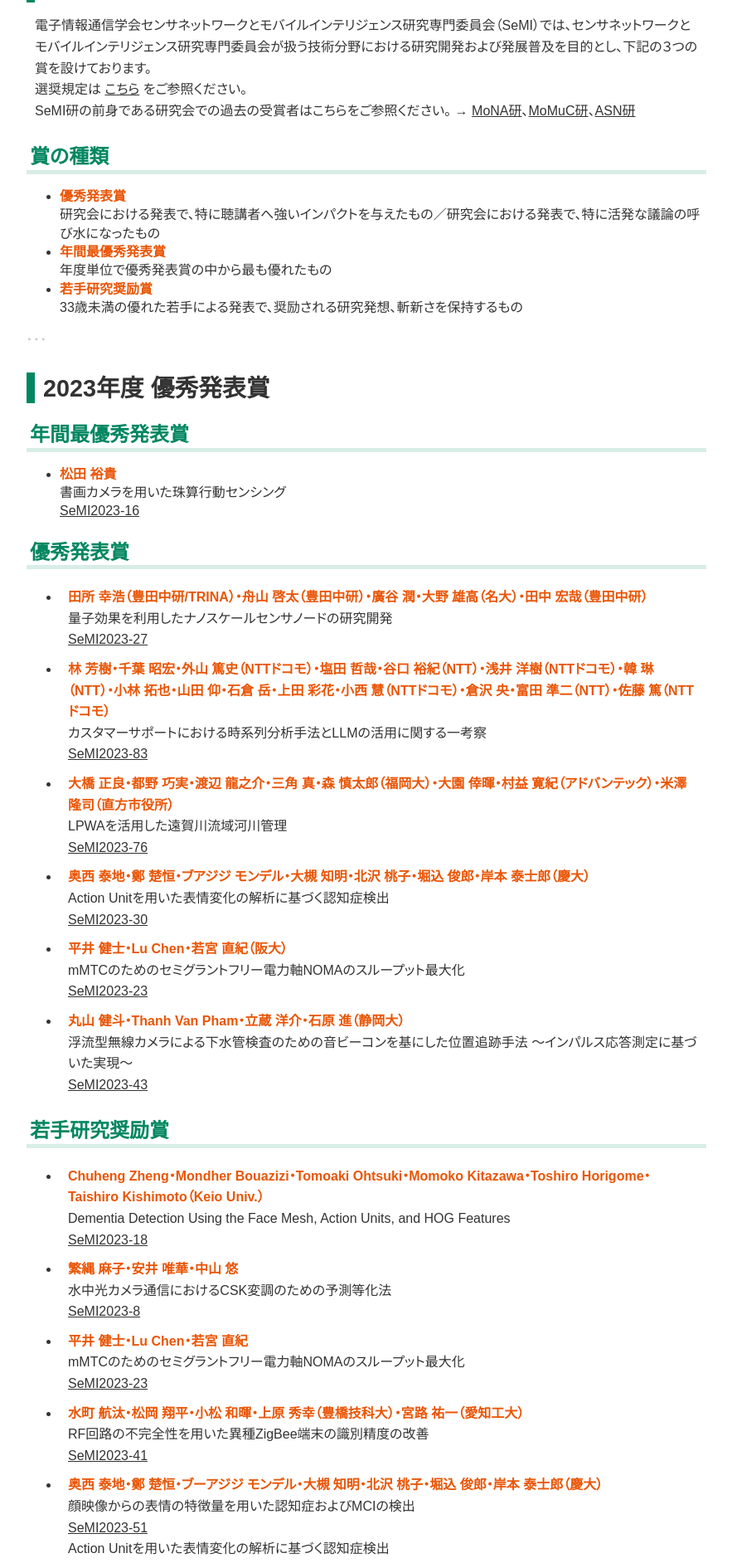
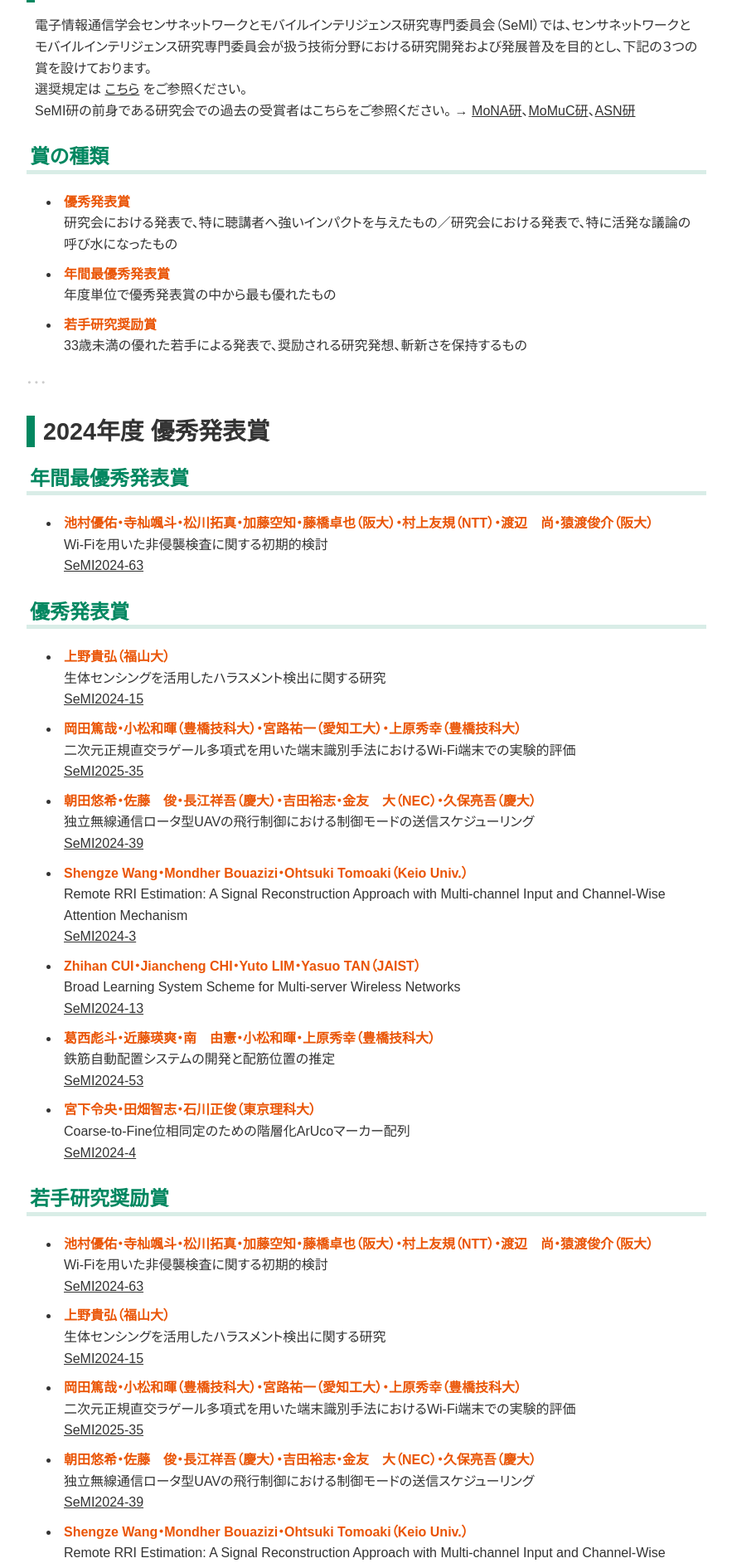
Before and after one commit to IEICE-SeMI/ieice-semi.github.io, a Jekyll site: the page built from docs/award.md, in a window 1280 px wide. Shown: the part 392-2276 px from the top of the page at 83% size, without its empty margins (198-1081 px from the left). Built offline with Jekyll 4.4.1, drawn with Linux system fonts in a browser that asks for light colours; some of the changed text lies outside the part shown.

Commit message:
update 20260224

```diff
--- a/docs/assets/css/styles.css
+++ b/docs/assets/css/styles.css
@@ -133,6 +133,15 @@ main.main-content div.content h4 {
 main.main-content div.content p {
   padding: 5px 10px;
   line-height: 1.6rem;
+}
+
+main.main-content div.content ul li {
+  padding: 5px;
+  line-height: 1.6rem;
+}
+
+main.main-content div.content ul li p {
+  padding: 0;
 }
 
 main.main-content div.content del {
--- a/docs/award.md
+++ b/docs/award.md
@@ -21,10 +21,80 @@ SeMI研の前身である研究会での過去の受賞者はこちらをご参
 
 -------
 
+# 2024年度 優秀発表賞
+
+## 年間最優秀発表賞
+
+- **池村優佑・寺杣颯斗・松川拓真・加藤空知・藤橋卓也（阪大）・村上友規（NTT）・渡辺　尚・猿渡俊介（阪大）**
+  Wi-Fiを用いた非侵襲検査に関する初期的検討
+  [SeMI2024-63](https://ken.ieice.org/ken/paper/20250123Fc73/)
+
+## 優秀発表賞
+
+- **上野貴弘（福山大）**
+  生体センシングを活用したハラスメント検出に関する研究
+  [SeMI2024-15](https://ken.ieice.org/ken/paper/20240717gcEJ/)
+
+- **岡田篤哉・小松和暉（豊橋技科大）・宮路祐一（愛知工大）・上原秀幸（豊橋技科大）**
+  二次元正規直交ラゲール多項式を用いた端末識別手法におけるWi-Fi端末での実験的評価
+  [SeMI2025-35](https://ken.ieice.org/ken/paper/20250731gclu/)
+
+- **朝田悠希・佐藤　俊・長江祥吾（慶大）・吉田裕志・金友　大（NEC）・久保亮吾（慶大）**
+  独立無線通信ロータ型UAVの飛行制御における制御モードの送信スケジューリング
+  [SeMI2024-39](https://ken.ieice.org/ken/paper/202411280cfQ/)
+
+- **Shengze Wang・Mondher Bouazizi・Ohtsuki Tomoaki（Keio Univ.）**
+  Remote RRI Estimation: A Signal Reconstruction Approach with Multi-channel Input and Channel-Wise Attention Mechanism
+  [SeMI2024-3](https://ken.ieice.org/ken/paper/20240516NcD0/)
+
+- **Zhihan CUI・Jiancheng CHI・Yuto LIM・Yasuo TAN（JAIST）**
+  Broad Learning System Scheme for Multi-server Wireless Networks
+  [SeMI2024-13](https://ken.ieice.org/ken/paper/20240717ocdr/)
+
+- **葛西彪斗・近藤瑛爽・南　由憲・小松和暉・上原秀幸（豊橋技科大）**
+  鉄筋自動配置システムの開発と配筋位置の推定
+  [SeMI2024-53](https://ken.ieice.org/ken/paper/20241129Ic5T/)
+
+- **宮下令央・田畑智志・石川正俊（東京理科大）**
+  Coarse-to-Fine位相同定のための階層化ArUcoマーカー配列
+  [SeMI2024-4](https://ken.ieice.org/ken/paper/20240517dc2O/)
+
+
+
+
+## 若手研究奨励賞
+
+- **池村優佑・寺杣颯斗・松川拓真・加藤空知・藤橋卓也（阪大）・村上友規（NTT）・渡辺　尚・猿渡俊介（阪大）**
+  Wi-Fiを用いた非侵襲検査に関する初期的検討
+  [SeMI2024-63](https://ken.ieice.org/ken/paper/20250123Fc73/)
+
+- **上野貴弘（福山大）**
+  生体センシングを活用したハラスメント検出に関する研究
+  [SeMI2024-15](https://ken.ieice.org/ken/paper/20240717gcEJ/)
+
+- **岡田篤哉・小松和暉（豊橋技科大）・宮路祐一（愛知工大）・上原秀幸（豊橋技科大）**
+  二次元正規直交ラゲール多項式を用いた端末識別手法におけるWi-Fi端末での実験的評価
+  [SeMI2025-35](https://ken.ieice.org/ken/paper/20250731gclu/)
+
+- **朝田悠希・佐藤　俊・長江祥吾（慶大）・吉田裕志・金友　大（NEC）・久保亮吾（慶大）**
+  独立無線通信ロータ型UAVの飛行制御における制御モードの送信スケジューリング
+  [SeMI2024-39](https://ken.ieice.org/ken/paper/202411280cfQ/)
+
+- **Shengze Wang・Mondher Bouazizi・Ohtsuki Tomoaki（Keio Univ.）**
+  Remote RRI Estimation: A Signal Reconstruction Approach with Multi-channel Input and Channel-Wise Attention Mechanism
+  [SeMI2024-3](https://ken.ieice.org/ken/paper/20240516NcD0/)
+
+- **葛西彪斗・近藤瑛爽・南　由憲・小松和暉・上原秀幸（豊橋技科大）**
+  鉄筋自動配置システムの開発と配筋位置の推定
+  [SeMI2024-53](https://ken.ieice.org/ken/paper/20241129Ic5T/)
+
+
+-------
+
 # 2023年度 優秀発表賞
 
 ## 年間最優秀発表賞
-- **松田 裕貴**
+- **松田 裕貴（奈良先端大）**
   書画カメラを用いた珠算行動センシング
   [SeMI2023-16](https://ken.ieice.org/ken/paper/20230519FCtS/)
 
```
